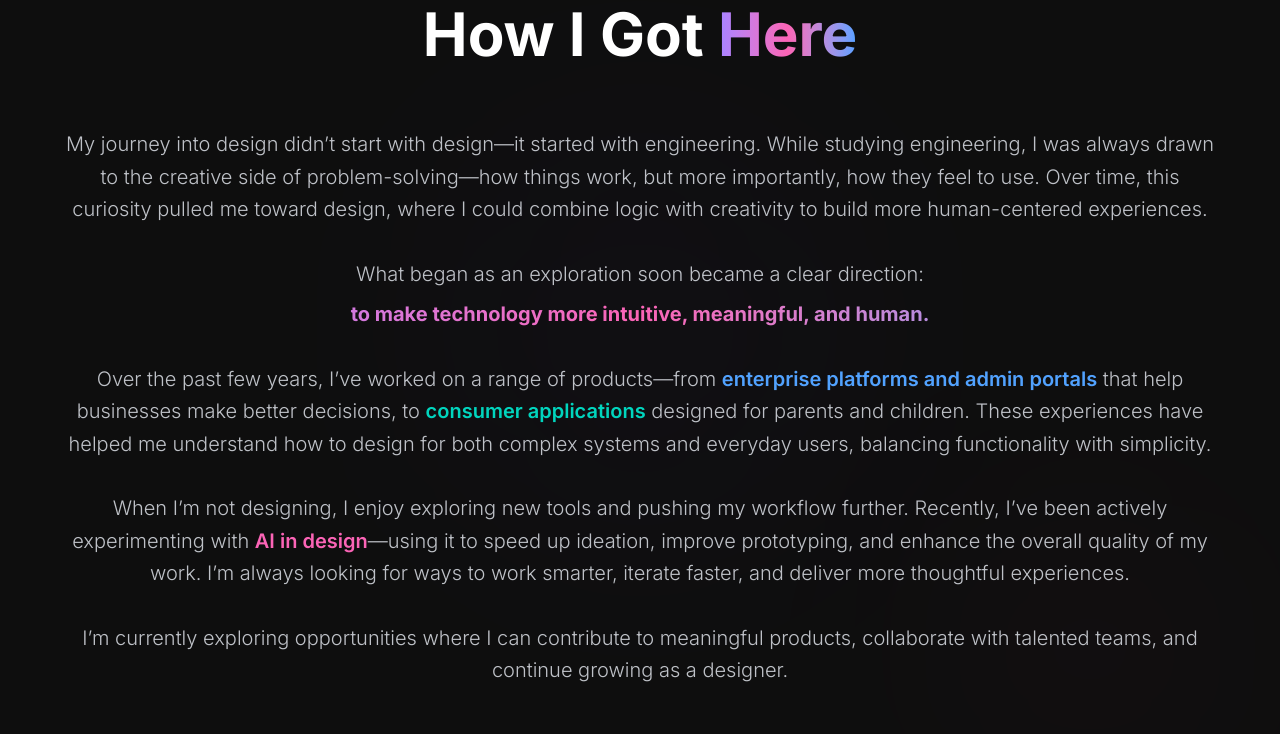
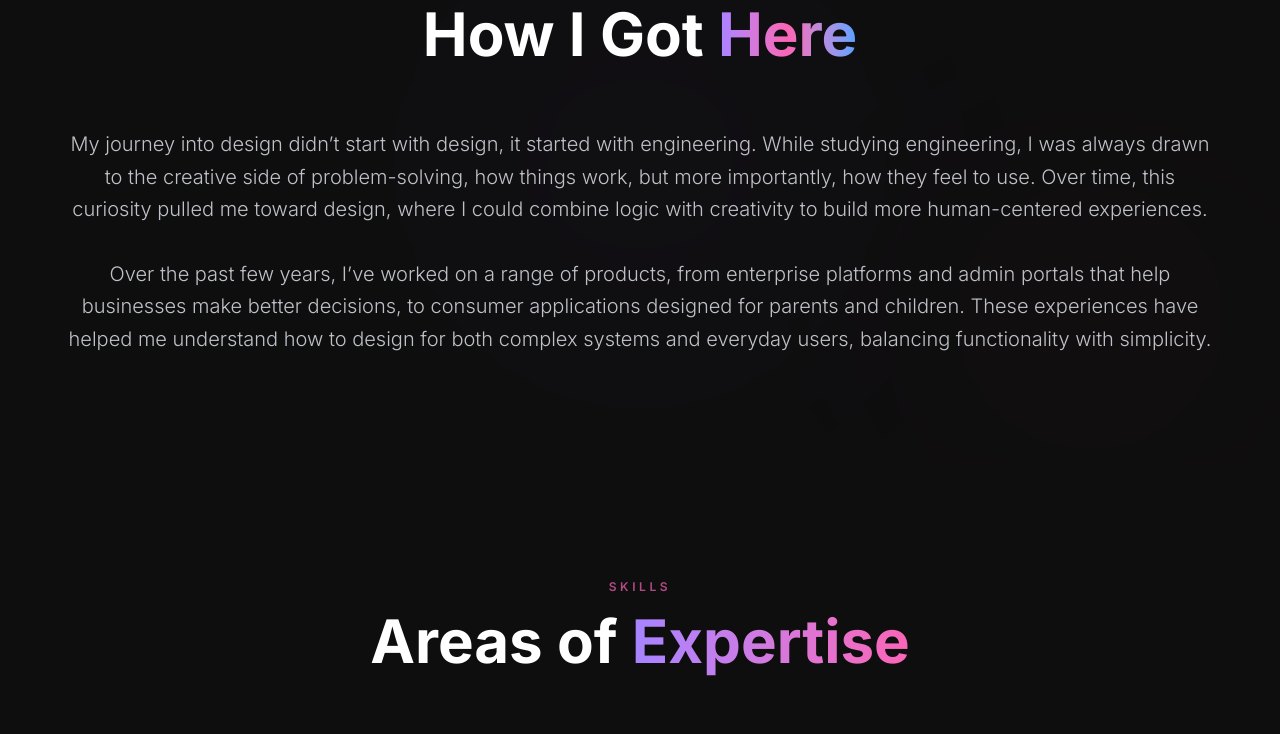
Before and after one commit to sakshiigangurde/sakshiigangurde.github.io, a React (Vite) app: page /about in a window 1280 px wide. Shown: the part 1020-1754 px from the top of the page. Built offline with nearby package versions, Linux system fonts and the light colour scheme.

Commit message:
feat: add HowIGotHere component to about page section

```diff
--- a/src/app/components/about/HowIGotHere.tsx
+++ b/src/app/components/about/HowIGotHere.tsx
@@ -38,64 +38,17 @@ export function HowIGotHere() {
                         viewport={{ once: true, margin: '-50px' }}
                         transition={{ duration: 0.6 }}
                     >
-                        My journey into design didn’t start with design—it started with engineering.
-                        While studying engineering, I was always drawn to the creative side of problem-solving—how
-                        things work, but more importantly, how they feel to use. Over time, this curiosity pulled
-                        me toward design, where I could combine logic with creativity to build more human-centered
-                        experiences.
+                        My journey into design didn’t start with design, it started with engineering. While studying engineering, I was always drawn to the creative side of problem-solving, how things work, but more importantly, how they feel to use. Over time, this curiosity pulled me toward design, where I could combine logic with creativity to build more human-centered experiences.
                     </motion.p>
 
-                    {/* Paragraph 3 */}
+                    {/* Paragraph 2 */}
                     <motion.p
                         initial={{ opacity: 0, y: 15 }}
                         whileInView={{ opacity: 1, y: 0 }}
                         viewport={{ once: true, margin: '-50px' }}
                         transition={{ duration: 0.6, delay: 0.2 }}
                     >
-                        What began as an exploration soon became a clear direction:{' '}
-                        <span className="block mt-2 font-bold bg-gradient-to-r from-violet-400 via-pink-400 to-blue-400 bg-clip-text text-transparent">
-                            to make technology more intuitive, meaningful, and human.
-                        </span>
-                    </motion.p>
-
-                    {/* Paragraph 4 */}
-                    <motion.p
-                        initial={{ opacity: 0, y: 15 }}
-                        whileInView={{ opacity: 1, y: 0 }}
-                        viewport={{ once: true, margin: '-50px' }}
-                        transition={{ duration: 0.6 }}
-                    >
-                        Over the past few years, I’ve worked on a range of products—from{' '}
-                        <span className="text-blue-400 font-semibold">enterprise platforms and admin portals</span>{' '}
-                        that help businesses make better decisions, to{' '}
-                        <span className="text-teal-400 font-semibold">consumer applications</span> designed for
-                        parents and children. These experiences have helped me understand how to design for both
-                        complex systems and everyday users, balancing functionality with simplicity.
-                    </motion.p>
-
-                    {/* Paragraph 5 */}
-                    <motion.p
-                        initial={{ opacity: 0, y: 15 }}
-                        whileInView={{ opacity: 1, y: 0 }}
-                        viewport={{ once: true, margin: '-50px' }}
-                        transition={{ duration: 0.6, delay: 0.1 }}
-                    >
-                        When I’m not designing, I enjoy exploring new tools and pushing my workflow further.
-                        Recently, I’ve been actively experimenting with{' '}
-                        <span className="text-pink-400 font-semibold">AI in design</span>—using it to speed up ideation,
-                        improve prototyping, and enhance the overall quality of my work. I’m always looking for
-                        ways to work smarter, iterate faster, and deliver more thoughtful experiences.
-                    </motion.p>
-
-                    {/* Paragraph 6 */}
-                    <motion.p
-                        initial={{ opacity: 0, y: 15 }}
-                        whileInView={{ opacity: 1, y: 0 }}
-                        viewport={{ once: true, margin: '-50px' }}
-                        transition={{ duration: 0.6, delay: 0.2 }}
-                    >
-                        I’m currently exploring opportunities where I can contribute to meaningful products,
-                        collaborate with talented teams, and continue growing as a designer.
+                        Over the past few years, I’ve worked on a range of products, from enterprise platforms and admin portals that help businesses make better decisions, to consumer applications designed for parents and children. These experiences have helped me understand how to design for both complex systems and everyday users, balancing functionality with simplicity.
                     </motion.p>
                 </div>
             </div>
```
